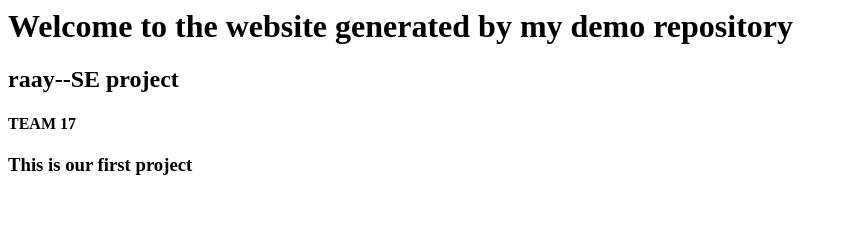
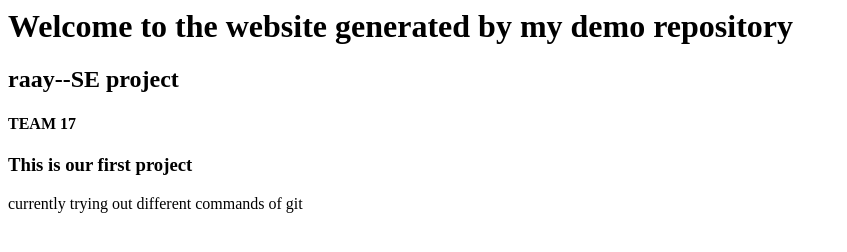
Before and after one commit to miniproject17/demo-repository, a website: page index.html in a window 1280 px wide. Shown: the whole page, without its empty margins (0-847 px from the left). Drawn offline with Linux system fonts and the light colour scheme.

Commit message:
Add Pragraph

```diff
--- a/index.html
+++ b/index.html
@@ -3,3 +3,4 @@
 
 <h4>TEAM 17</h4>
 <h3>This is our first project</h3>
+<p>currently trying out different commands of git </p>
```
